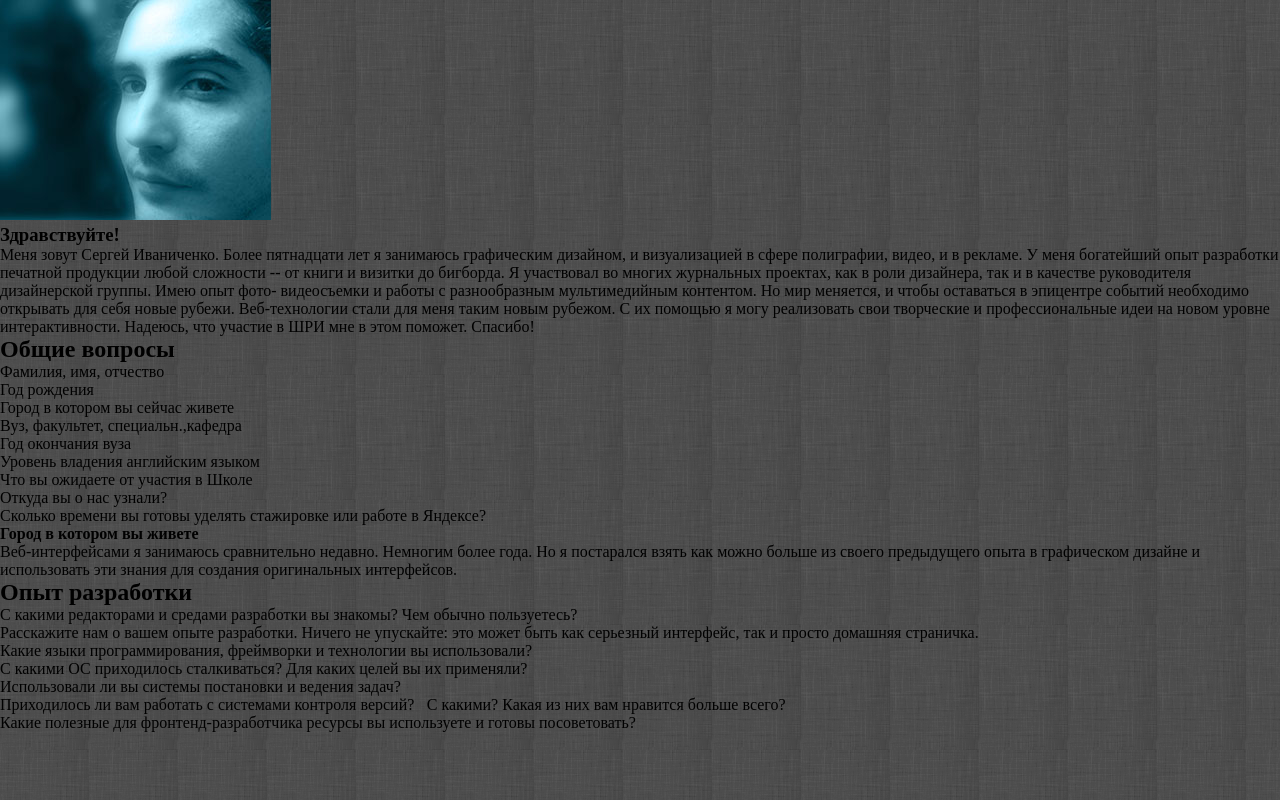
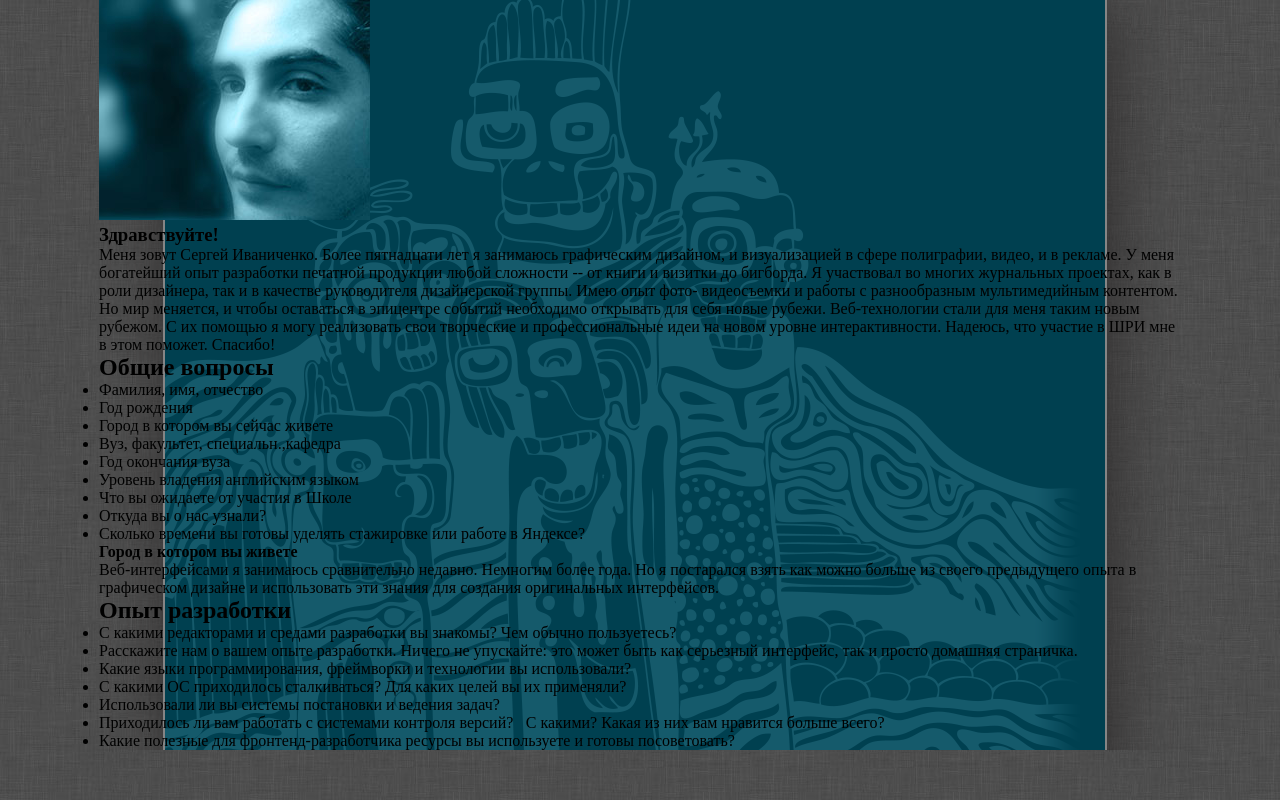
Before and after one commit to Murdalay/anketa_SHRI, a plain HTML site: page index.html in a window 1280 px wide. Drawn offline with Linux system fonts and the light colour scheme.

Commit message:
Correct grafics

```diff
--- a/css/style.css
+++ b/css/style.css
@@ -52,7 +52,7 @@
 
 .page
 {
-    background: url(../i/page-bg.png);
+    background: url(../i/page-bg.jpg);
 }
 
 .page__body
@@ -60,5 +60,5 @@
     margin: auto;
     min-width: 1000px;
     max-width: 1082px;
-    background: url(../i/body.png) 50% 0 no-repeat;
+    background: url(../i/body-bg.png) 50% 0 repeat-y;
 }
--- a/index.html
+++ b/index.html
@@ -3,13 +3,16 @@
     <head>
         <title>Резюме Сергея Иванченко</title>
         <meta charset="utf-8">
+        <meta http-equiv="X-UA-Compatible" content="IE=edge"/>
+
         <link rel="stylesheet" type="text/css" href="css/style.css">
         <link rel="shortcut icon" type="image/x-icon" href="murdalay.ico">
+
         <script src="js/jquery-1.8.2.min.js" type="text/javascript"></script>
         <script src="js/custom.js" type="text/javascript"></script>
     </head>
 
-    <body class="page_body">
+    <body class="page__body">
         <div class="l-layout">
             <img src="i/photo.jpg" class="photo" alt="Сергей Иванченко" title="Murdalay"/>
             <div class="greetings">
```
Also changed, not shown: i/body-bg.png (added), i/body.png (deleted), i/page-bg.jpg (added), i/page-bg.png (deleted).
